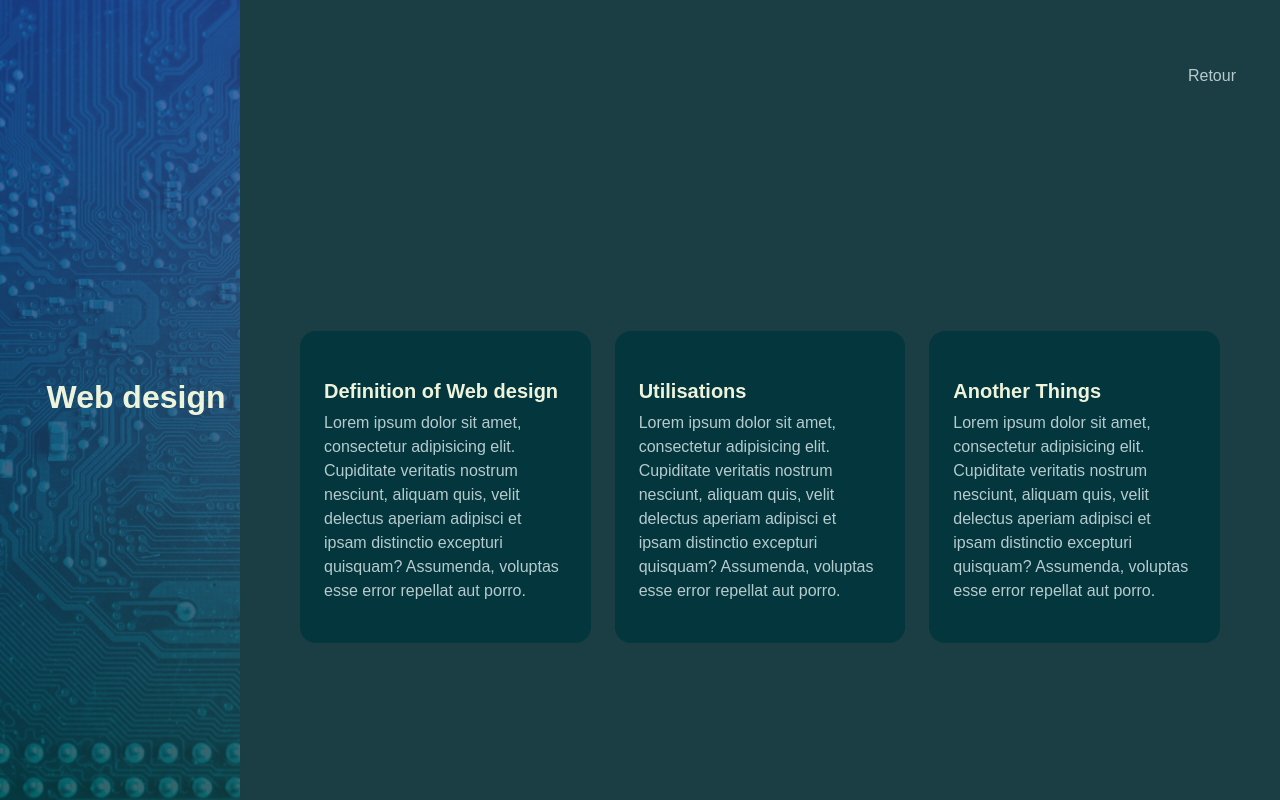
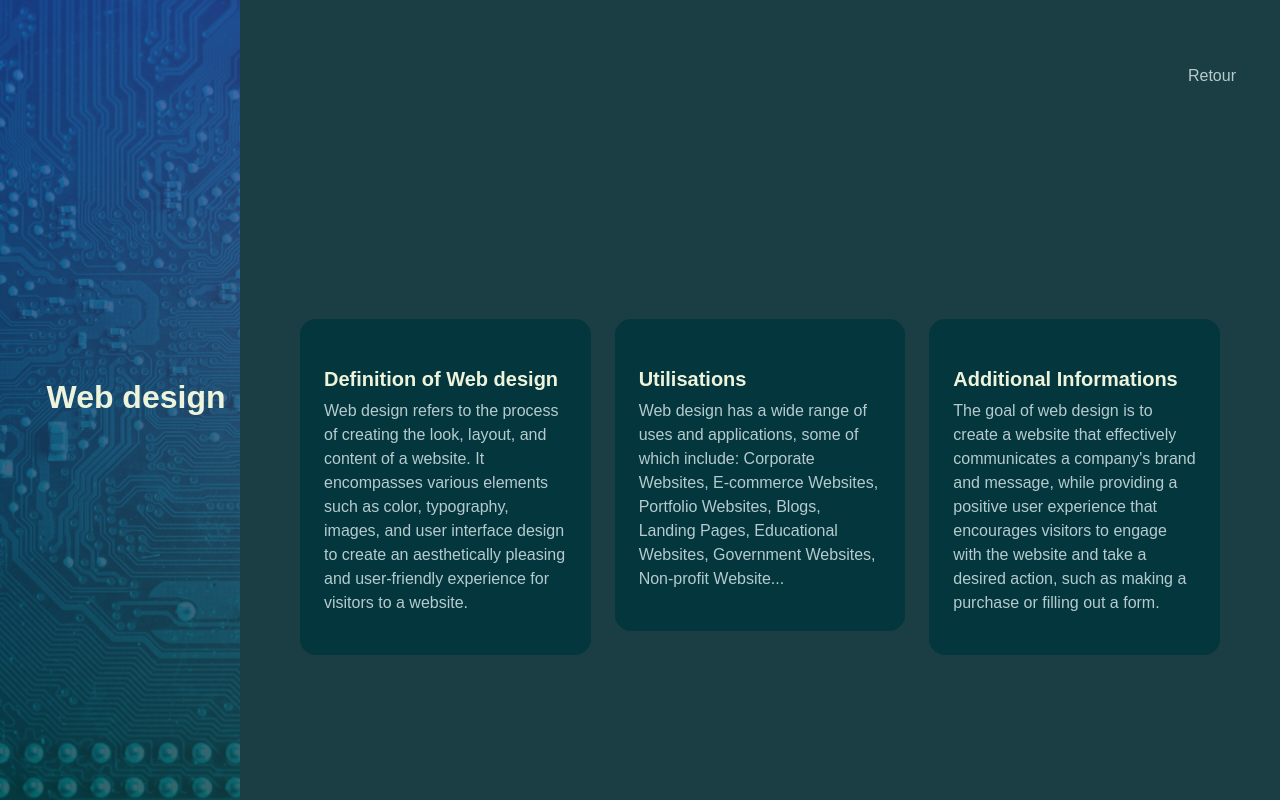
Before and after one commit to FANZIZakariae/FANZIZakariae.github.io, a plain HTML site: page read-more3.html in a window 1280 px wide. Shown: the top 800 px of the page. Drawn offline with Linux system fonts and the light colour scheme; a web font is replaced by a local one.

Commit message:
Update read-more3.html

```diff
--- a/read-more3.html
+++ b/read-more3.html
@@ -51,7 +51,7 @@
                         <div class="service p-4 bg-base rounded-4 shadow-effect">
 
                             <h5 class="mt-4 mb-2">Definition of Web design</h5>
-                            <p>Lorem ipsum dolor sit amet, consectetur adipisicing elit. Cupiditate veritatis nostrum nesciunt, aliquam quis, velit delectus aperiam adipisci et ipsam distinctio excepturi quisquam? Assumenda, voluptas esse error repellat aut porro.</p>
+                            <p>Web design refers to the process of creating the look, layout, and content of a website. It encompasses various elements such as color, typography, images, and user interface design to create an aesthetically pleasing and user-friendly experience for visitors to a website.</p>
 
                         </div>
                     </div>
@@ -60,7 +60,9 @@
                         <div class="service p-4 bg-base rounded-4 shadow-effect">
 
                             <h5 class="mt-4 mb-2">Utilisations</h5>
-                            <p>Lorem ipsum dolor sit amet, consectetur adipisicing elit. Cupiditate veritatis nostrum nesciunt, aliquam quis, velit delectus aperiam adipisci et ipsam distinctio excepturi quisquam? Assumenda, voluptas esse error repellat aut porro.</p>
+                            <p>Web design has a wide range of uses and applications, some of which include:
+
+                                Corporate Websites, E-commerce Websites, Portfolio Websites, Blogs, Landing Pages, Educational Websites, Government Websites, Non-profit Website...</p>
 
                         </div>
 
@@ -69,8 +71,8 @@
                     <div class="col-md-4" data-aos="fade-up" data-aos-delay="600">
                         <div class="service p-4 bg-base rounded-4 shadow-effect">
 
-                            <h5 class="mt-4 mb-2">Another Things</h5>
-                            <p>Lorem ipsum dolor sit amet, consectetur adipisicing elit. Cupiditate veritatis nostrum nesciunt, aliquam quis, velit delectus aperiam adipisci et ipsam distinctio excepturi quisquam? Assumenda, voluptas esse error repellat aut porro.</p>
+                            <h5 class="mt-4 mb-2">Additional Informations</h5>
+                            <p>The goal of web design is to create a website that effectively communicates a company's brand and message, while providing a positive user experience that encourages visitors to engage with the website and take a desired action, such as making a purchase or filling out a form.</p>
 
                         </div>
                     </div>
```
